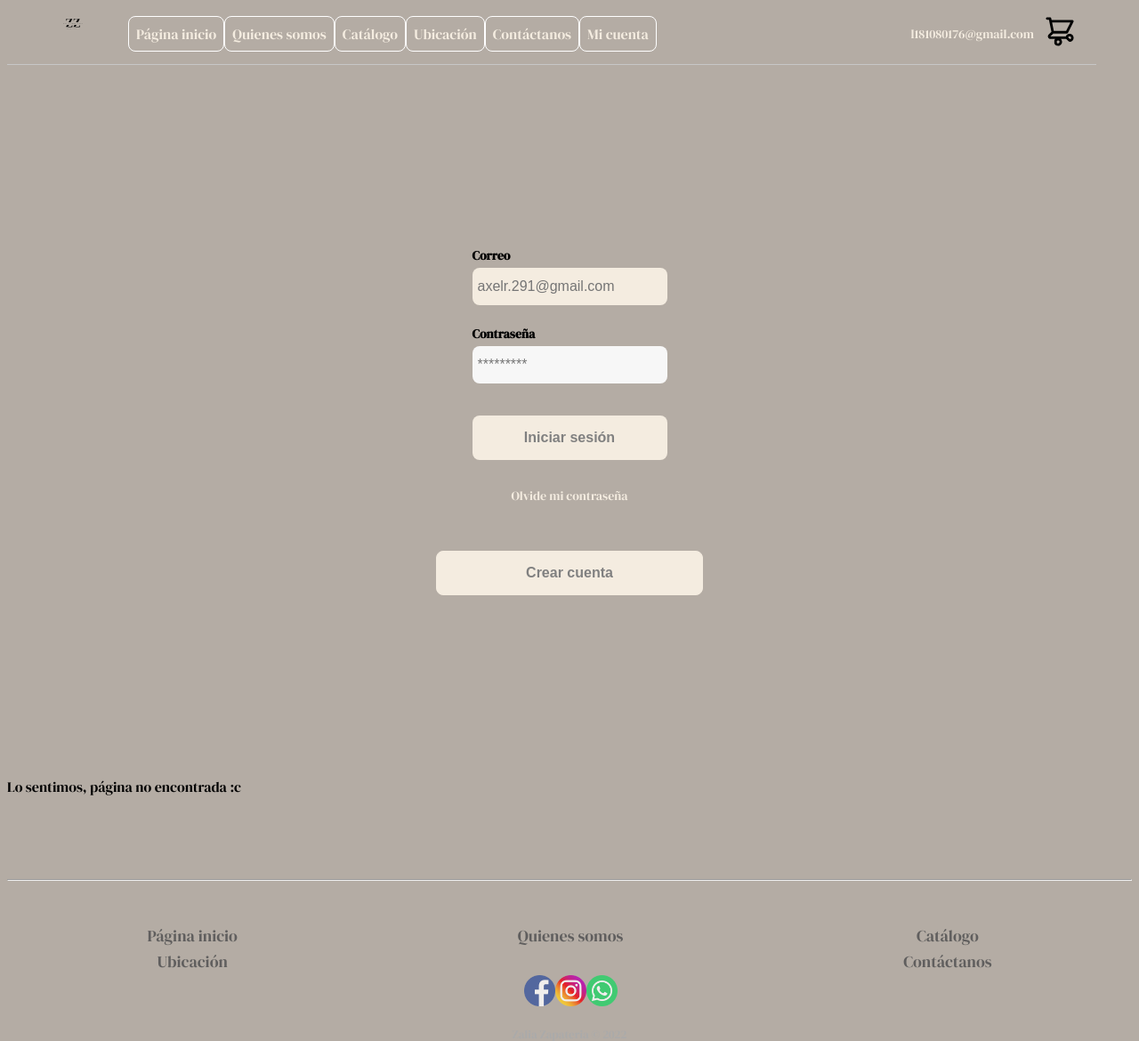
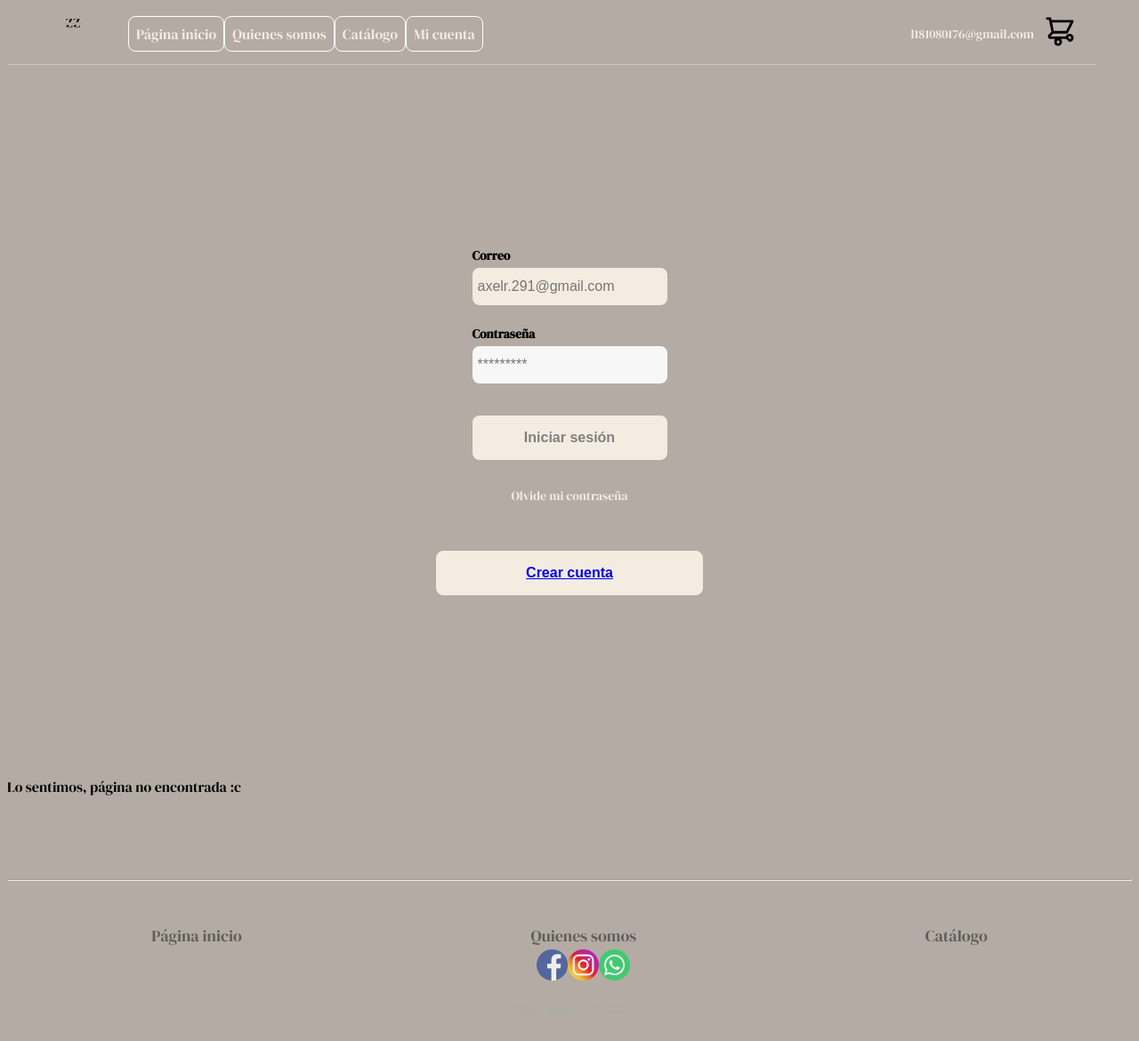
Before and after one commit to Zero291/react-Zapateria, a React app: page /login in a window 1280 px wide. Shown: the top 1170 px of the page at 89% size. Built offline with nearby package versions, Linux system fonts and the light colour scheme.

Commit message:
Se removieron paginas no funcionales y conectaron rutas

```diff
--- a/src/components/Footer.jsx
+++ b/src/components/Footer.jsx
@@ -12,12 +12,12 @@ const Footer = () =>{
                 <hr style={{backgroundColor: 'aquamarine'}} />
                 <br />
                 <ul className="list-inline">
-                    <li className="list-inline-item"><a href="#">Página inicio</a></li>
-                    <li className="list-inline-item"><a href="#">Quienes somos</a></li>
-                    <li className="list-inline-item"><a href="#">Catálogo</a></li>
-                    <li className="list-inline-item"><a href="#">Ubicación</a></li>
+                    <li className="list-inline-item"><a href="/home">Página inicio</a></li>
+                    <li className="list-inline-item"><a href="/who-are-we">Quienes somos</a></li>
+                    <li className="list-inline-item"><a href="/">Catálogo</a></li>
+                    <li className="list-inline-item"><a href="#"></a></li>
                     <li className="list-inline-item"><a href="#" /></li>
-                    <li className="list-inline-item"><a href="#">Contáctanos</a></li>
+                    <li className="list-inline-item"><a href="#"></a></li>
                     <li className="list-inline-item"><a href="#" /></li>
                     <li className="list-inline-item">
                         <a href="https://www.facebook.com/profile.php?id=100087983379808"><img style={{height: 35, width: 35}} src={Facebook} alt="FacebookIcon" /></a>
--- a/src/components/Header.jsx
+++ b/src/components/Header.jsx
@@ -23,27 +23,21 @@ const Header = () =>{
 
     return(
         <nav>
-            <img src={menu} alt="menu" className='menu' onClick={() => setToggleMenu(!toggleMenu)} />
+            <img src={menu} alt="menu" className='menu' onClick={() => setToggleMenu(!tsoggleMenu)} />
             <div className="navbar-left">
                 <img src={logo} alt="logo" className="nav-logo" />
                 <ul>
                 <li>
-                    <a href="#">Página inicio</a>
+                    <a href="/home">Página inicio</a>
                 </li>
                 <li>
-                    <a href="#">Quienes somos</a>
+                    <a href="/who-are-we">Quienes somos</a>
                 </li>
                 <li>
-                    <a href="#">Catálogo</a>
+                    <a href="/">Catálogo</a>
                 </li>
                 <li>
-                    <a href="#">Ubicación</a>
-                </li>
-                <li>
-                    <a href="#">Contáctanos</a>
-                </li>
-                <li>
-                    <a href="#">Mi cuenta</a>
+                    <a href="/login">Mi cuenta</a>
                 </li>
                 </ul>
             </div>
--- a/src/components/Menu.jsx
+++ b/src/components/Menu.jsx
@@ -9,7 +9,7 @@ const Menu = () =>{
                 <a href="/" className="title">Mis ordenes</a>
                 </li>
                 <li>
-                <a href="/">Mi cuenta</a>
+                <a href="/login">Mi cuenta</a>
                 </li>
                 <li>
                 <a href="/">Cerrar sesión</a>
--- a/src/components/MobileMenu.jsx
+++ b/src/components/MobileMenu.jsx
@@ -8,19 +8,13 @@ const MobileMenu = () =>{
     <div className="mobile-menu">
         <ul className="categories">
             <li>
-            <a href="#">Página de inicio</a>
+            <a href="/home">Página de inicio</a>
             </li>
             <li>
-            <a href="/">Quienes somos</a>
+            <a href="/who-are-we">Quienes somos</a>
             </li>
             <li>
-            <a href="/">Catálogo</a>
-            </li>
-            <li>
-            <a href="/">Ubicación</a>
-            </li>
-            <li>
-            <a href="/">Contáctanos</a>
+            <a href="/catalogo">Catálogo</a>
             </li>
         </ul>
         <ul>
--- a/src/pages/Login.jsx
+++ b/src/pages/Login.jsx
@@ -28,11 +28,11 @@ const Login = ( ) => {
                 <button type="submit" className="primary-button login-button" onClick={handleSubmit} >
                 Iniciar sesión
                 </button>
-                <a href="/" className="forgot">Olvide mi contraseña</a>
+                <a href="/password-recovery" className="forgot">Olvide mi contraseña</a>
                 </form>
                 <button
                 className="secondary-button signup-button">
-                    Crear cuenta
+                    <a href="/signup">Crear cuenta</a>
                 </button>
             </div>
         </div>
--- a/src/pages/MyAccount.jsx
+++ b/src/pages/MyAccount.jsx
@@ -6,7 +6,7 @@ const MyAccount = () => {
 		<div className="MyAccount">
 			<div className="MyAccount-container">
 				<h1 className="title">Mi cuenta</h1>
-				<form action="/" className="form">
+				<form action="/password-recovery" className="form">
 					<div>
 						<label for="name" className="label">Nombre</label>
 						<p className="value">Axel J. Rojas Hernández</p>
--- a/src/pages/PasswordRecovery.jsx
+++ b/src/pages/PasswordRecovery.jsx
@@ -10,7 +10,7 @@ const PasswordRecovery = () => {
 				<img src={Logo} alt="logo" className="logo" />
 				<h1 className="title">Recuperar contraseña</h1>
 				<p className="subtitle">Introduce el correo utilizado para recibir un correo de recuperar contraseña</p>
-				<form action="/" className="form">
+				<form action="/send-email" className="form">
 					<label htmlFor="email" className="label">Correo electronico</label>
 					<input type="text" id="email" className="input input-email" />
 					<input type="submit" value="Confirmar" className="primary-button login-button" />
--- a/src/pages/SendEmail.jsx
+++ b/src/pages/SendEmail.jsx
@@ -14,7 +14,7 @@ const SendEmail = () => {
 				<div className="email-image">
 					<img src={Correo} alt="email" />
 				</div>
-				<button className="primary-button login-button">Iniciar sesión</button>
+				<button href="/login" className="primary-button login-button">Iniciar sesión</button>
 				<p className="resend">
 					<span>¿No recibiste el correo?</span>
 					<a href="/">Reenviar </a>
--- a/src/routes/app.jsx
+++ b/src/routes/app.jsx
@@ -11,6 +11,7 @@ import CreateAccount from '../pages/CreateAccount';
 import Checkout from '../pages/Checkout';
 import Orders from '../pages/Orders';
 import WhoAreWe from '../pages/WhoAreWe';
+import Catalogo from '../pages/Home';
 import AppContext from '../context/AppContext';
 import useInitialState from '../hooks/useInitialState';
 import NotFound from '../pages/NotFound';
@@ -33,6 +34,7 @@ const App = () => {
 						<Route exact path="/checkout" component={Checkout} />
 						<Route exact path="/who-are-we" component={WhoAreWe} />
 						<Route exact path="/orders" component={Orders} />
+						<Route exact path="/catalogo" component={Catalogo} />
 						<Route path="*" component={NotFound} />
 					</Route>
 				</Layout>
```
